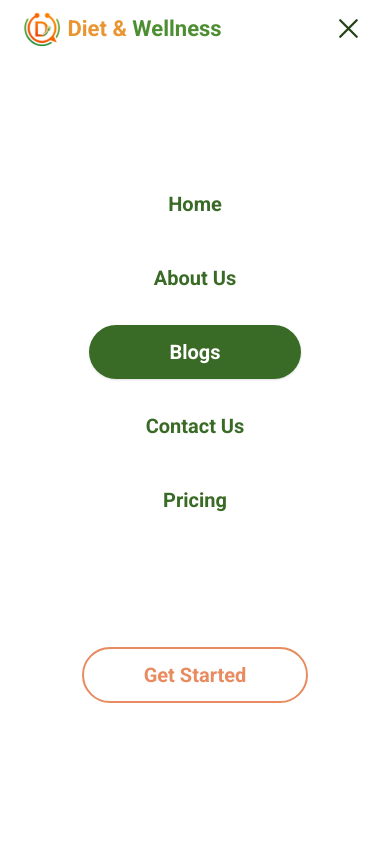
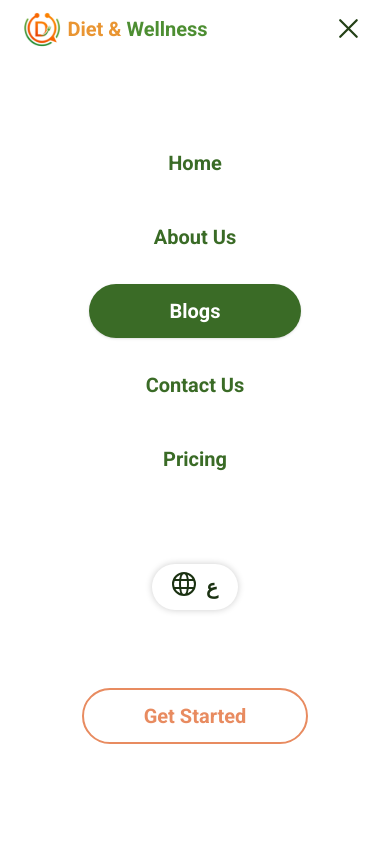
Before and after one commit to Diet-and-Wellness/Frontend, a Next.js app: page /en/blogs in a window 390 px wide. Both pictures are taken after a click on the button 349 px from the left and 29 px from the top of the page. Shown: the top 844 px of the page. Built offline with nearby package versions, Linux system fonts and the light colour scheme.

Commit message:
mobile menu language switch.

```diff
--- a/app/[locale]/(landingPage)/blogs/page.tsx
+++ b/app/[locale]/(landingPage)/blogs/page.tsx
@@ -150,7 +150,7 @@ const BlogPage = () => {
         </div>
       </div>
 
-      <button className="place-self-center mt-10 md:mt-15 lg:mt-20 px-8 md:px-10 lg:px-12 py-2 lg:py-3 flex flex-row gap-1 lg:gap-2 justify-center items-center rounded-4xl cursor-pointer hover:bg-[#e994322b] border-2 border-[#E99532]">
+      <button className="place-self-center mt-10 md:mt-15 lg:mt-20 px-8 md:px-10 lg:px-12 py-2 lg:py-3 flex flex-row gap-1 lg:gap-2 justify-center items-center rounded-4xl cursor-pointer hover:bg-[#e994322b] border-2 border-[#E99532] transition-colors duration-200">
         <p className="text-[#E99532] text-[16px] md:text-[18px] lg:text-[20px] font-semibold">
           {t("blogs.showMore")}
         </p>
--- a/app/[locale]/components/Blogs/Blog.tsx
+++ b/app/[locale]/components/Blogs/Blog.tsx
@@ -14,7 +14,7 @@ const Blog = ({ type }: { type: string }) => {
       whileInView={{ opacity: 1, y: 0 }}
       transition={{ duration: 0.4 }}
       viewport={{ once: true, amount: 0.25 }}
-      className={`${type === "full" ? "w-full flex-col md:flex-row" : "w-full md:max-w-110 flex-col"} rounded-4xl border border-[#EDEDED] overflow-hidden flex hover:shadow-lg transition-shadow duration-100`}
+      className={`${type === "full" ? "w-full flex-col md:flex-row" : "w-full md:max-w-110 flex-col"} rounded-4xl border border-[#EDEDED] overflow-hidden flex hover:shadow-lg transition-shadow duration-200`}
     >
       <div
         className={`${type === "full" ? "min-h-40" : "w-auto"} overflow-hidden`}
--- a/app/[locale]/components/LandingHeader/Logo.tsx
+++ b/app/[locale]/components/LandingHeader/Logo.tsx
@@ -14,7 +14,7 @@ const Logo = ({ href }: { href: string }) => {
         height={45}
         className="w-11 h-auto md:w-14 lg:w-16"
       />
-      <p className="text-[#e99532] text-[22px] lg:text-[28px] font-bold">
+      <p className="text-[#e99532] text-[20px] lg:text-[26px] font-bold">
         {t("brand.diet")}{" "}
         <span className="text-[#4D8E32]">{t("brand.wellness")}</span>
       </p>
--- a/app/[locale]/components/LandingHeader/MobileMenu.tsx
+++ b/app/[locale]/components/LandingHeader/MobileMenu.tsx
@@ -2,13 +2,31 @@
 
 import Link from "next/link";
 import { motion } from "framer-motion";
-import { usePathname } from "next/navigation";
+import { usePathname, useRouter } from "next/navigation";
 import { getCleanPathname } from "../../utils/getCleanPathname";
+import { useTranslations } from "next-intl";
+import Image from "next/image";
 
 type tabType = { label: string; href: string };
 
 const MobileMenu = ({ tabs }: { tabs: tabType[] }) => {
-  const pathname = getCleanPathname(usePathname());
+  const router = useRouter();
+
+  const pathnameWithLang = usePathname();
+
+  const t = useTranslations();
+
+  const pathname = getCleanPathname(pathnameWithLang);
+
+  const isArabic = pathnameWithLang.startsWith("/ar");
+
+  const handleLanguageSwitch = () => {
+    if (isArabic) {
+      router.replace(pathnameWithLang.replace("/ar", "/en"));
+    } else {
+      router.replace(pathnameWithLang.replace("/en", "/ar"));
+    }
+  };
 
   return (
     <motion.div
@@ -16,7 +34,7 @@ const MobileMenu = ({ tabs }: { tabs: tabType[] }) => {
       animate={{ x: 0 }}
       exit={{ x: "100%" }}
       transition={{ duration: 0.5, ease: "easeInOut" }}
-      className="-z-10 pb-20 min-h-screen w-full bg-white absolute inset-0 mt-14.5 md:mt-17 lg:mt-18 flex flex-col justify-evenly items-center"
+      className="-z-10 pb-20 min-h-screen w-full bg-white absolute inset-0 mt-14.5 md:mt-17 lg:mt-18 flex flex-col justify-evenly items-center overflow-scroll"
     >
       <ul className="flex flex-col items-center self-center gap-5">
         {tabs.map((tab) => (
@@ -28,6 +46,22 @@ const MobileMenu = ({ tabs }: { tabs: tabType[] }) => {
           />
         ))}
       </ul>
+
+      <button
+        onClick={handleLanguageSwitch}
+        className="rounded-4xl px-5 py-2 shadow-[0_0_7px_0px_rgba(0,0,0,0.2)] flex flex-row gap-2.5 cursor-pointer hover:bg-white transition-colors duration-200"
+      >
+        <Image
+          width={24}
+          height={24}
+          src="/icons/grommet-icons-language.svg"
+          alt="langauge change icon"
+        />
+        <span className="text-[20px] font-bold text-[#1B3212]">
+          {isArabic ? "En" : "ع"}
+        </span>
+      </button>
+
       <Link
         href={"/signin"}
         className="
@@ -36,7 +70,7 @@ const MobileMenu = ({ tabs }: { tabs: tabType[] }) => {
             transition-all duration-300 active:scale-95"
       >
         <span className="text-xl font-semibold text-[#E88B60] transition-colors duration-300">
-          Get Started
+          {t("getStarted.getStart")}
         </span>
       </Link>
     </motion.div>
```
